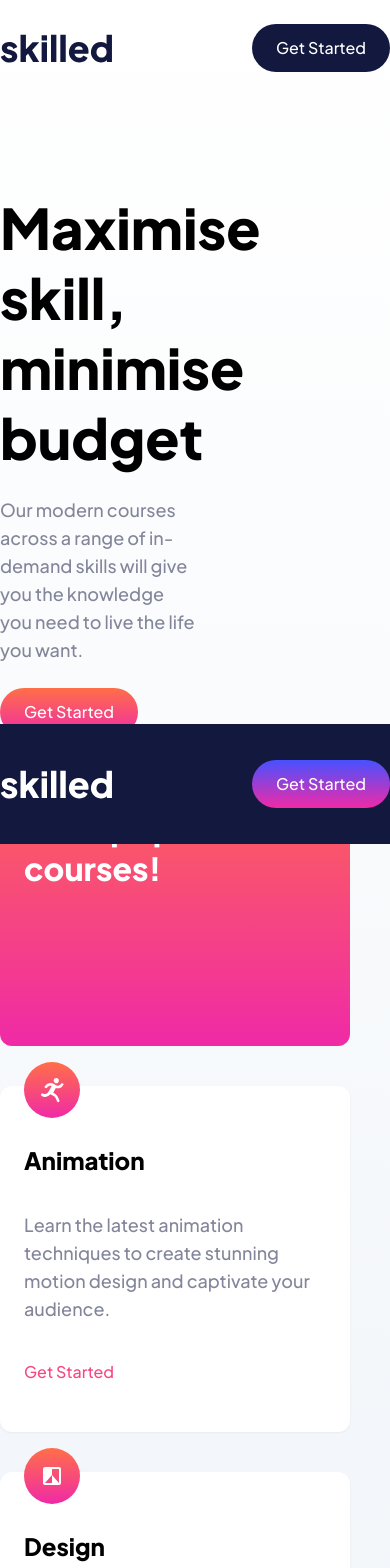
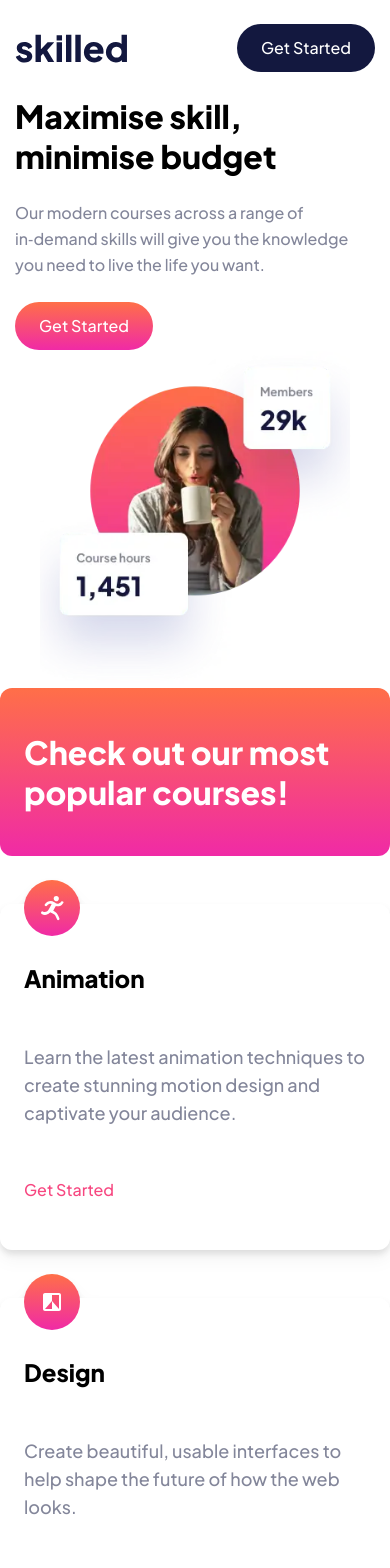
Before and after one commit to phoobynet/skilled-elearning-landing-page, a React (Vite) app: page / in a window 390 px wide. Shown: the top 1568 px of the page. Built offline with nearby package versions, Linux system fonts and the light colour scheme; what prettier-plugin-tailwindcss would draw is missing.

Commit message:
Responsive changes.

```diff
--- a/src/components/Card.tsx
+++ b/src/components/Card.tsx
@@ -9,7 +9,7 @@ type Props = {
 
 export default function Card({ title, description, image }: Props) {
   return (
-    <div className="relative flex h-[346px] w-[350px] flex-col justify-between place-self-start self-end rounded-xl bg-white px-6 py-12 drop-shadow-sm">
+    <div className="relative flex h-[346px] flex-col justify-between place-self-start self-end rounded-xl bg-white px-6 py-12 drop-shadow-lg">
       <img
         src={image}
         alt=""
--- /dev/null
+++ b/src/components/HeroHeading.tsx
@@ -0,0 +1,9 @@
+import { PropsWithChildren } from 'react'
+
+export default function HeroHeading({ children }: PropsWithChildren) {
+  return (
+    <h1 className="text-[32px] font-extrabold leading-[40px] lg:text-[56px] lg:leading-[51px]">
+      {children}
+    </h1>
+  )
+}
--- /dev/null
+++ b/src/components/HeroMessage.tsx
@@ -0,0 +1,9 @@
+import { PropsWithChildren } from 'react'
+
+export default function HeroMessage({ children }: PropsWithChildren) {
+  return (
+    <div className="text-[16px] font-medium leading-[26px] text-light-slate-gray lg:text-[18px] lg:leading-[28px]">
+      {children}
+    </div>
+  )
+}
--- a/src/components/PopularCoursesCard.tsx
+++ b/src/components/PopularCoursesCard.tsx
@@ -2,7 +2,7 @@ import HeadingMedium from '@/components/HeadingMedium'
 
 export default function PopularCoursesCard() {
   return (
-    <div className="h-[322px] w-[350px] place-self-start self-end rounded-xl bg-gradient-to-b from-tomato to-maroon px-6 py-11 text-white">
+    <div className="place-self-start self-end rounded-xl bg-gradient-to-b from-tomato to-maroon px-6 py-11 text-white md:h-[322px]">
       <HeadingMedium>Check out our most popular courses!</HeadingMedium>
     </div>
   )
--- a/src/index.css
+++ b/src/index.scss
@@ -5,7 +5,12 @@
 @tailwind utilities;
 
 body {
-  @apply min-h-[3500px] bg-gradient-to-b from-white via-slate-50 via-slate-100 to-slate-200;
+  //@apply min-h-[3500px] bg-gradient-to-b from-white via-slate-50 via-slate-100 to-slate-200;
+}
+
+.heading-xl {
+  @apply text-[56px] font-extrabold;
+  line-height: 56px;
 }
 
 /* Cannot use component layer due to dynamic class generation inside Button component*/
@@ -18,9 +23,9 @@ body {
 }
 
 .btn-secondary {
-  @apply bg-gradient-to-b from-tomato to-maroon hover:opacity-50 active:opacity-100;
+  @apply bg-gradient-to-b from-tomato to-maroon hover:brightness-150;
 }
 
 .btn-tertiary {
-  @apply bg-gradient-to-b from-royal-blue to-maroon hover:opacity-50 active:opacity-100;
+  @apply bg-gradient-to-b from-royal-blue to-maroon hover:brightness-150;
 }
--- a/src/main.tsx
+++ b/src/main.tsx
@@ -1,5 +1,5 @@
 import App from './App'
-import './index.css'
+import './index.scss'
 import React from 'react'
 import ReactDOM from 'react-dom/client'
 import { BrowserRouter } from 'react-router-dom'
--- a/src/routes/home/HomeFooter.tsx
+++ b/src/routes/home/HomeFooter.tsx
@@ -2,8 +2,8 @@ import Button from '@/components/Button'
 
 export default function HomeFooter() {
   return (
-    <footer className="fixed bottom-0 h-[120px] w-full bg-gun-metal">
-      <div className="container mx-auto flex h-full max-w-6xl items-center justify-between">
+    <footer className="bottom-0 mt-10 h-[120px] w-full bg-gun-metal">
+      <div className="container mx-auto flex h-full max-w-sm items-center justify-between px-3 md:max-w-3xl md:px-0 lg:max-w-6xl">
         <img
           src="/assets/logo-light.svg"
           alt="skilled logo"
--- a/src/routes/home/HomeHero.tsx
+++ b/src/routes/home/HomeHero.tsx
@@ -1,25 +1,22 @@
 import Button from '@/components/Button'
-import HeadingExtraLarge from '@/components/HeadingExtraLarge'
-import BodyMedium from '@/components/BodyMedium'
+import HomeHeroImage from '@/routes/home/HomeHeroImage'
+import HeroHeading from '@/components/HeroHeading'
+import HeroMessage from '@/components/HeroMessage'
 
 export default function HomeHero() {
   return (
-    <header className="container relative mx-auto mb-auto grid h-[500px] max-w-6xl grid-cols-2 pt-24">
-      <div className="flex max-w-[465px] flex-col space-y-6">
-        <HeadingExtraLarge>Maximise skill, minimise budget</HeadingExtraLarge>
-        <BodyMedium className="text-light-slate-gray">
-          Our modern courses across a range of in-demand skills will give you
-          the knowledge you need to live the life you want.
-        </BodyMedium>
+    <header className="container relative mx-auto grid max-w-sm grid-cols-none px-3 md:max-w-3xl md:grid-cols-2 md:px-0 md:pt-24 lg:h-[500px] lg:max-w-6xl">
+      <div className="flex flex-col space-y-6 lg:max-w-[465px]">
+        <HeroHeading>Maximise skill, minimise budget</HeroHeading>
+        <HeroMessage>
+          Our modern courses across a range of in&#x2011;demand skills will give
+          you the knowledge you need to live the life you want.
+        </HeroMessage>
         <div>
           <Button kind="secondary">Get Started</Button>
         </div>
       </div>
-      <img
-        src="/assets/image-hero-desktop.webp"
-        alt=""
-        className="absolute -z-10 -translate-y-1/3 translate-x-[40rem] transform-gpu"
-      />
+      <HomeHeroImage />
     </header>
   )
 }
--- /dev/null
+++ b/src/routes/home/HomeHeroImage.tsx
@@ -0,0 +1,26 @@
+export default function HomeHeroImage() {
+  return (
+    <>
+      {/* mobile */}
+      <img
+        src="/assets/image-hero-mobile.webp"
+        alt=""
+        className="md:hidden"
+      />
+
+      {/* tablet */}
+      <img
+        src="/assets/image-hero-tablet.webp"
+        alt=""
+        className="absolute -z-10 hidden -translate-y-[10rem] transform-gpu md:block md:translate-x-[22rem] lg:hidden"
+      />
+
+      {/* desktop */}
+      <img
+        src="/assets/image-hero-desktop.webp"
+        alt=""
+        className="absolute -z-10 hidden -translate-y-1/3 translate-x-[40rem] transform-gpu md:hidden lg:block"
+      />
+    </>
+  )
+}
--- a/src/routes/home/HomeMain.tsx
+++ b/src/routes/home/HomeMain.tsx
@@ -4,8 +4,8 @@ import PopularCoursesCard from '@/components/PopularCoursesCard'
 
 export default function HomeMain() {
   return (
-    <main className="container mx-auto max-w-6xl pt-32">
-      <div className="grid h-[346px] grid-cols-1 gap-10 md:grid-cols-2 lg:grid-cols-3">
+    <main className="container mx-auto md:max-w-3xl md:pt-48 lg:max-w-6xl lg:pt-32">
+      <div className="grid grid-cols-1 grid-cols-1 gap-x-10 gap-y-12 md:grid-cols-2 lg:grid-cols-3">
         <PopularCoursesCard />
         {cards.map((card: CardData) => (
           <Card
--- a/src/routes/home/HomeTopBar.tsx
+++ b/src/routes/home/HomeTopBar.tsx
@@ -2,7 +2,7 @@ import Button from '@/components/Button'
 
 export default function HomeTopBar() {
   return (
-    <div className="container z-50 mx-auto flex h-24 max-w-6xl items-center justify-between">
+    <div className="container z-50 mx-auto flex h-24 max-w-sm items-center justify-between px-3 md:max-w-3xl md:px-0 lg:max-w-6xl">
       <img
         src="/assets/logo-dark.svg"
         alt="skilled logo"
```
